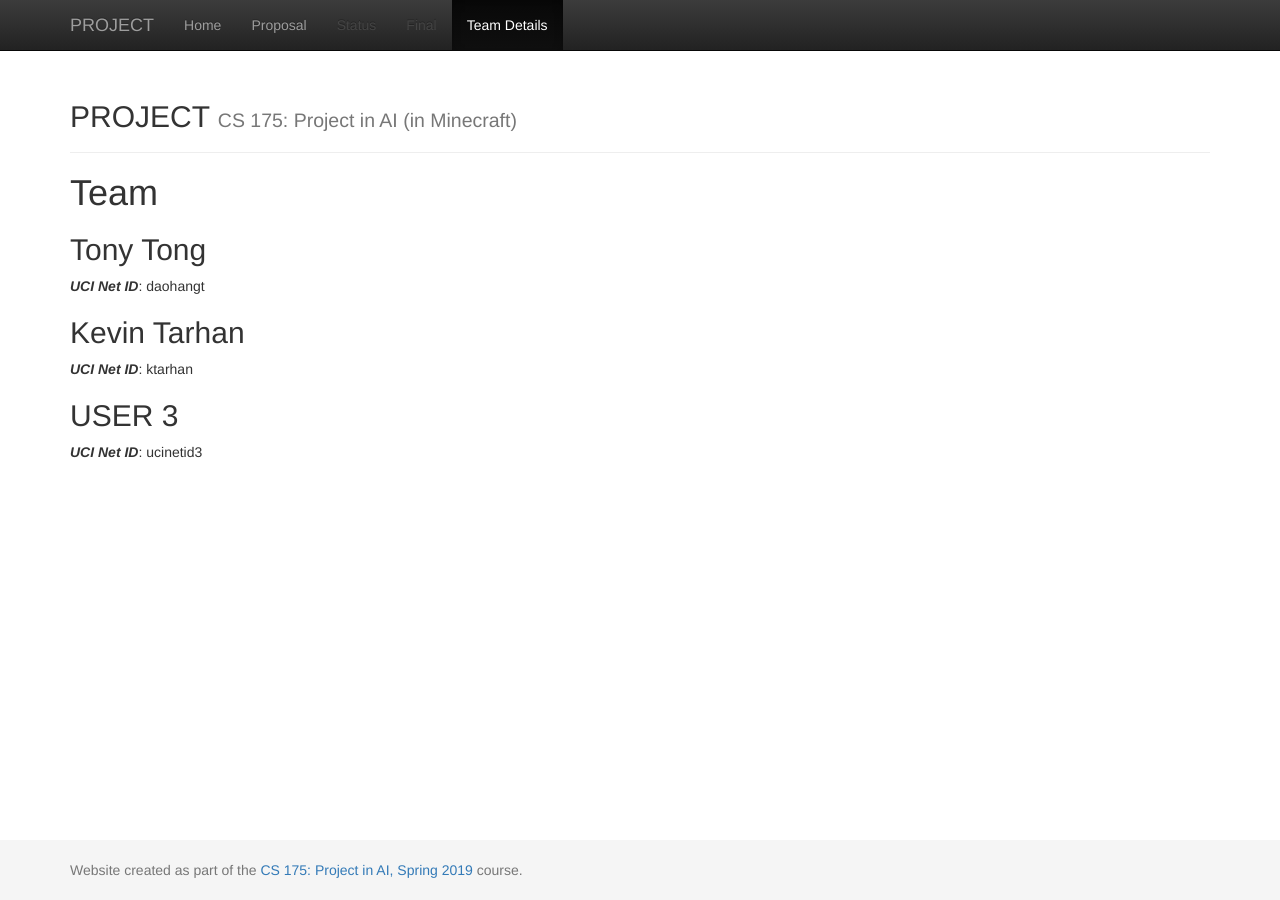
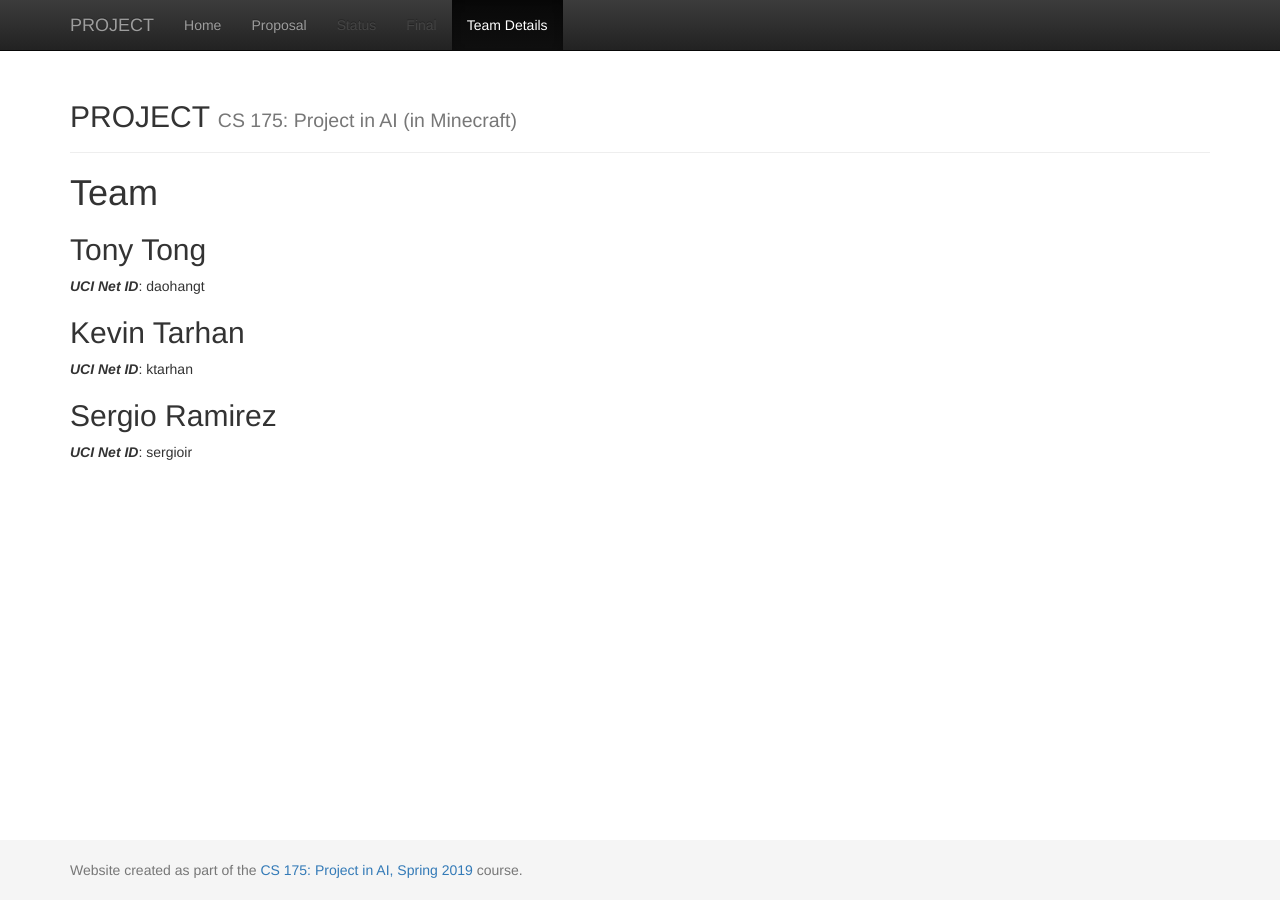
Before and after one commit to TDHTTTT/RM, a Jekyll site: the page built from docs/team.md, in a window 1280 px wide. Built offline with Jekyll 4.4.1, drawn with Linux system fonts in a browser that asks for light colours.

Commit message:
Update team.md

```diff
--- a/docs/team.md
+++ b/docs/team.md
@@ -12,5 +12,5 @@ title:  Team
 ## Kevin Tarhan
 ***UCI Net ID***: ktarhan
 
-## USER 3
-***UCI Net ID***: ucinetid3
+## Sergio Ramirez
+***UCI Net ID***: sergioir
```
